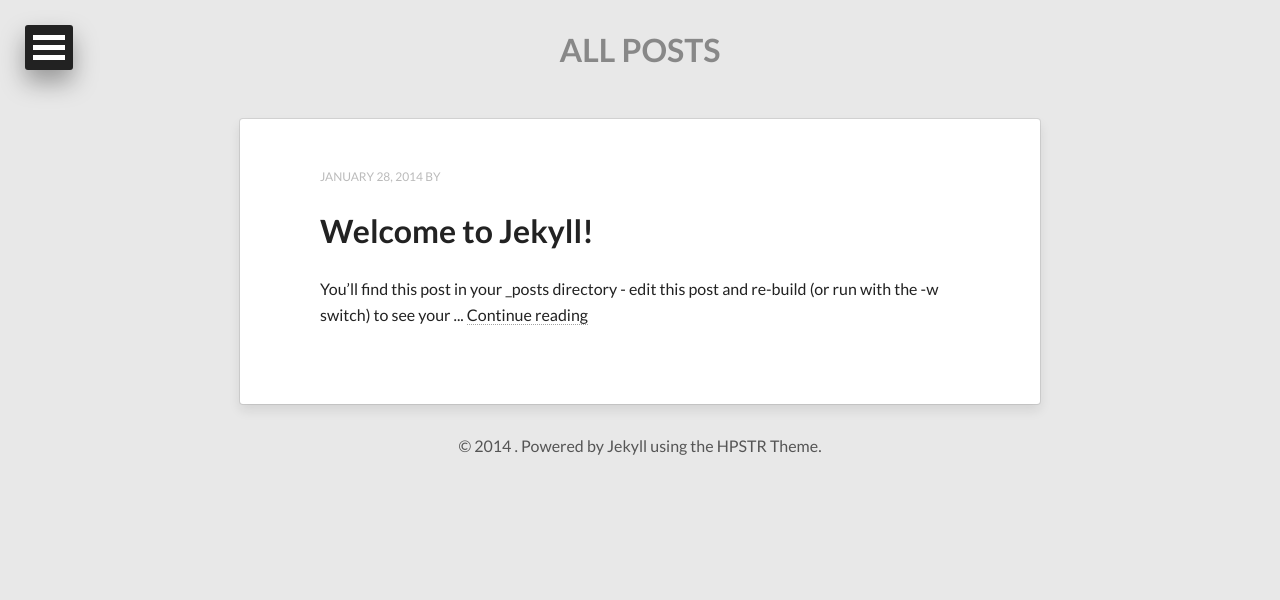
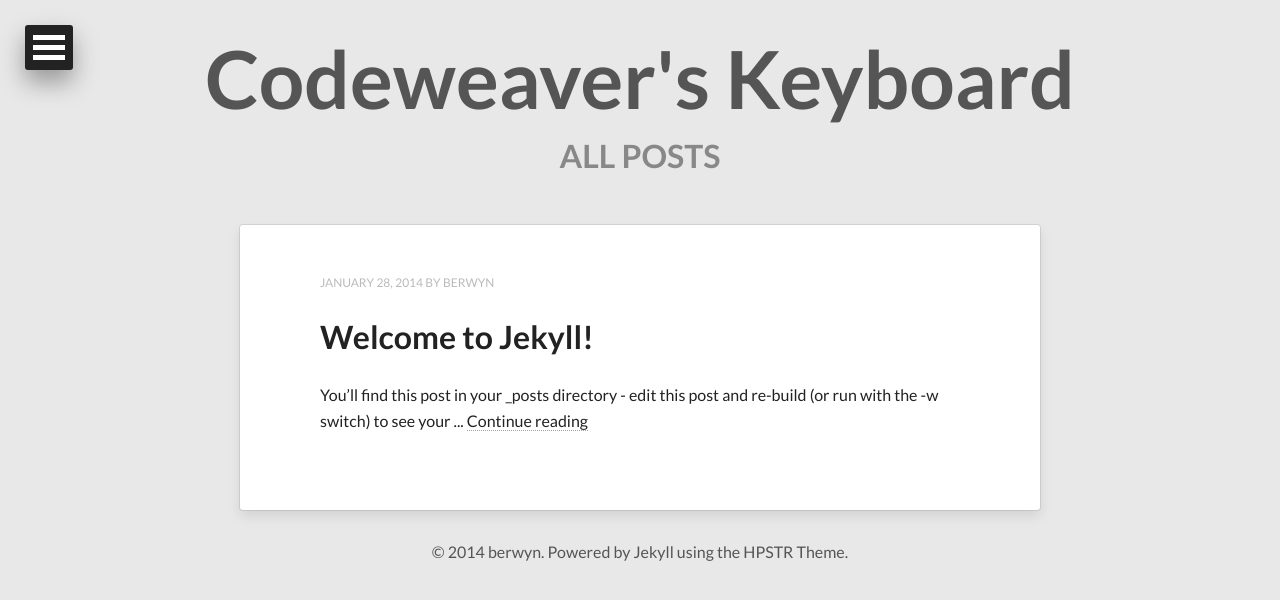
Before and after one commit to berwyn/berwyn.github.io, a Jekyll site: the page built from archive.html, in a window 1280 px wide. Shown: the top 600 px of the page. Built offline with Jekyll 4.4.1, drawn with Linux system fonts in a browser that asks for light colours; nearby versions of some CDN libraries; Markdown is read by kramdown in place of the engine named in the settings; part of the change alters nothing that is shown.

Commit message:
Setup config, add avatar

```diff
--- a/_config.yml
+++ b/_config.yml
@@ -1,3 +1,21 @@
-name: Your New Jekyll Site
+# Jekyll
 markdown: redcarpet
 pygments: true
+
+# HPSTR
+title: Codeweaver's Keyboard
+description: Where I muse on code and various other random things
+disqus_shortname: atomicrat2552
+# url: localhost:4000
+
+owner:
+  name: berwyn
+  avatar: avatar.png
+  bio: 'Software Engineer, Gopher, Dartisan, Android Entusiest. Lover of good design, beautiful UX, art, games and small pastel-coloured horses.'
+  email: berwyn.codeweaver@gmail.com
+  github: berwyn
+  twitter: _berwyn_
+
+timezone: America/Denver
+future: true
+paginate: 5
```
Also changed, not shown: images/avatar.png (added).
